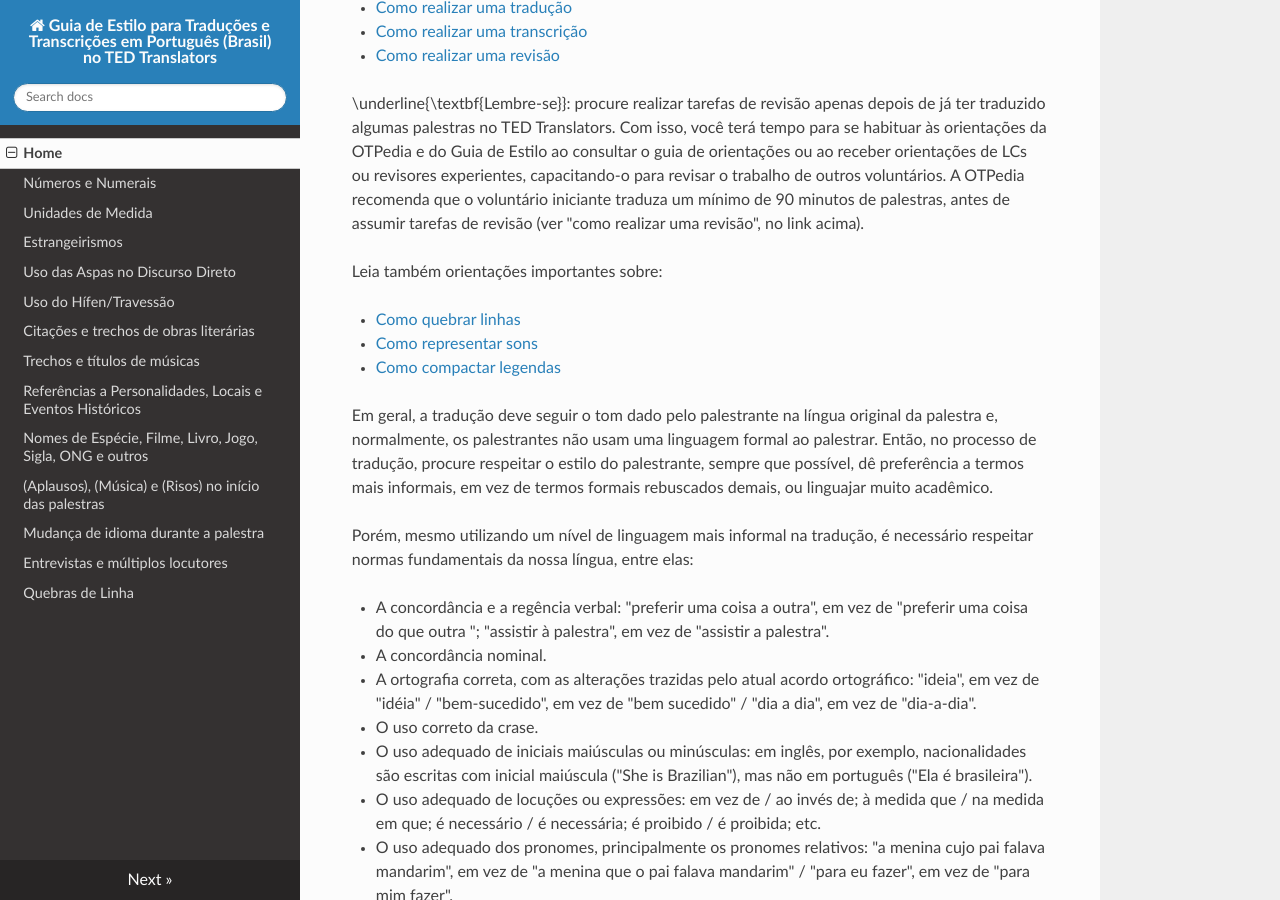
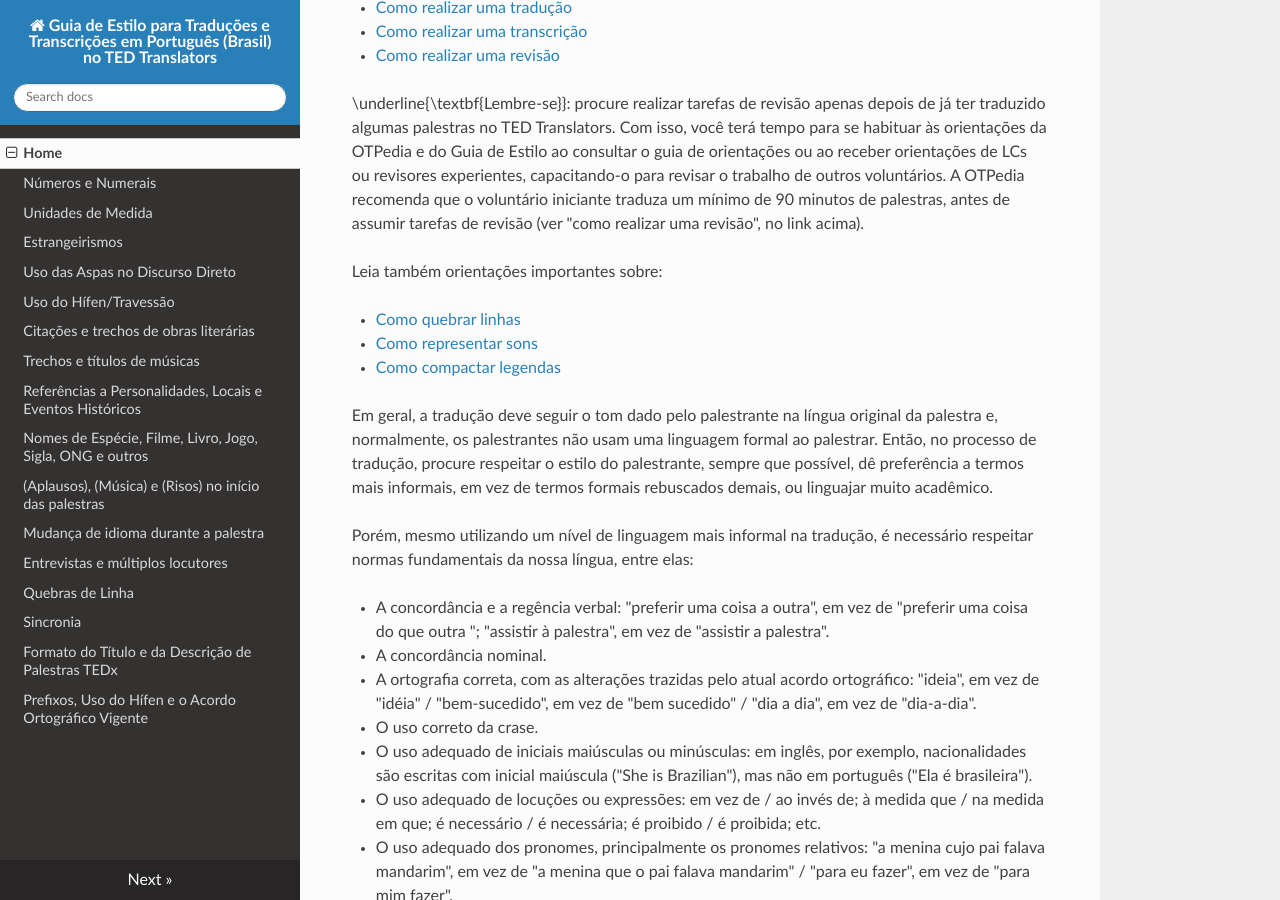
Before and after one commit to tupaschoal/TED-Translators_PT-BR_Styleguide, an MkDocs documentation site: the page built from docs/index.md, in a window 1280 px wide and 900 px high, scrolled down 356 px. Built offline with MkDocs 1.6.1, drawn with Linux system fonts in a browser that asks for light colours; nearby versions of some CDN libraries; old or Windows-style settings are respelled for this version of MkDocs.

Commit message:
Add sincronia.md
Add section about "Sincronia"

```diff
--- a/mkdocs.yml
+++ b/mkdocs.yml
@@ -14,4 +14,7 @@
     - Mudança de idioma durante a palestra: mudanca_idioma.md
     - Entrevistas e múltiplos locutores: entrevistas.md
     - Quebras de Linha: quebras.md
+    - Sincronia: sincronia.md
+    - Formato do Título e da Descrição de Palestras TEDx: formato_tedx.md
+    - Prefixos, Uso do Hífen e o Acordo Ortográfico Vigente: acordo.md
 theme: readthedocs
```
Also changed, not shown: docs/sincronia.md (added, +9 -0 lines).
